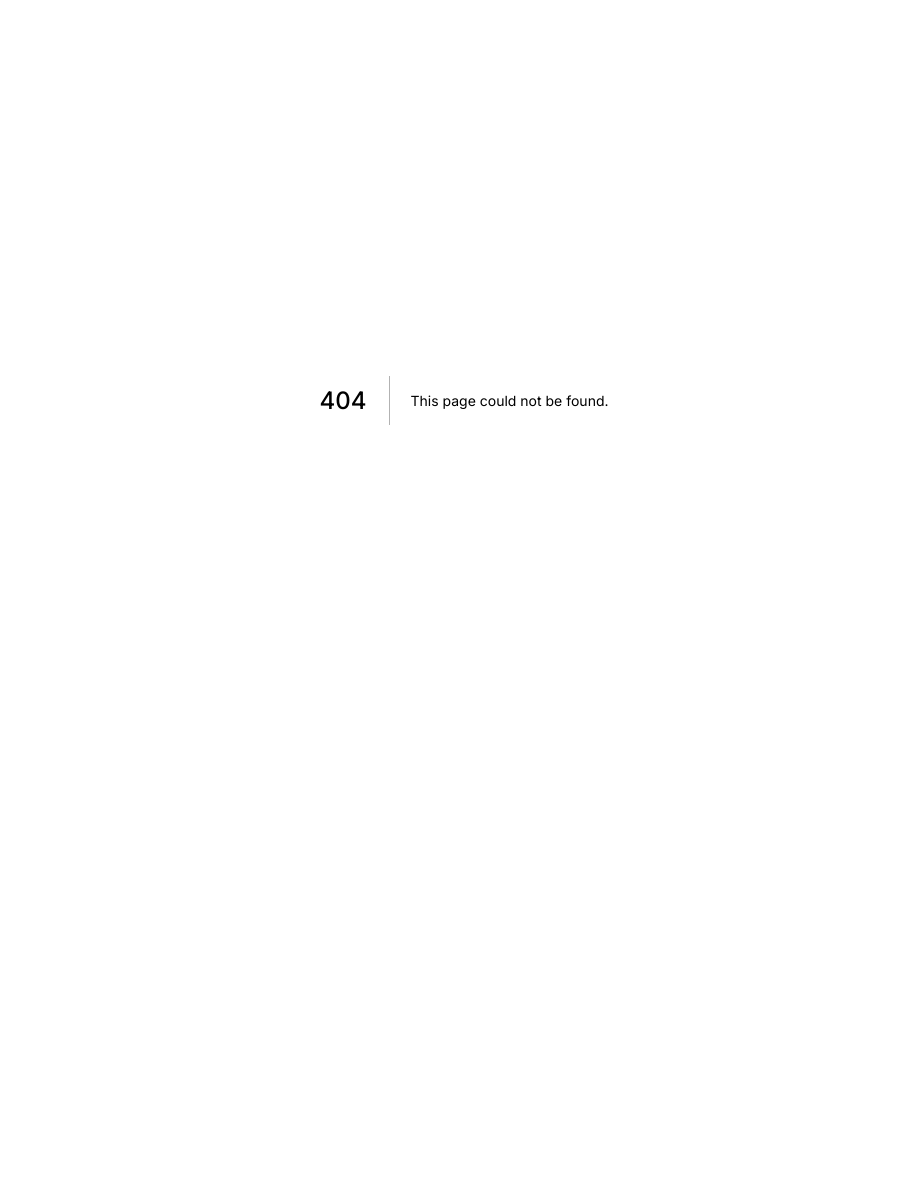
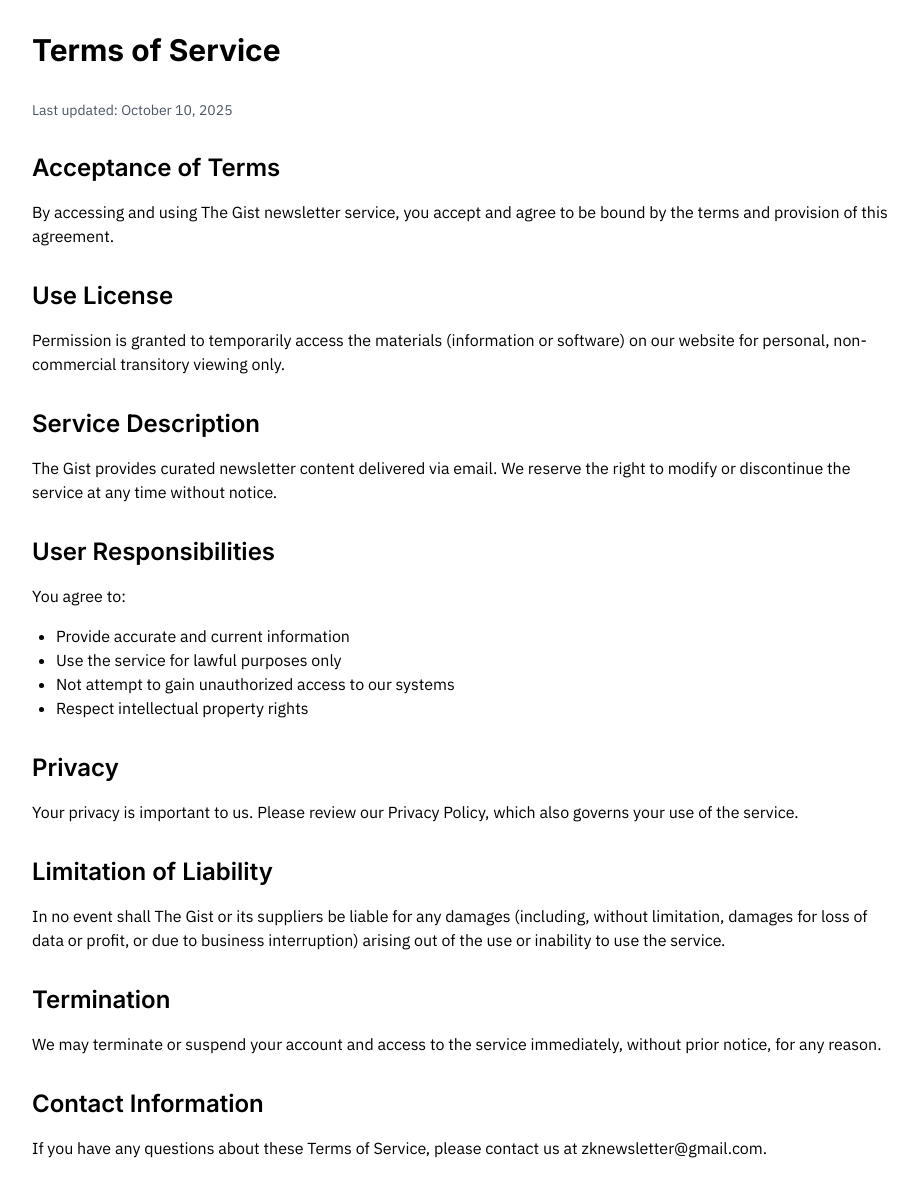
Before and after one commit to p55d2k/thegist, a Next.js app: page /terms in a window 1280 px wide. Before the commit this address had no page. Shown: the top 1196 px of the page, without its empty margins (176-1094 px from the left). Before the commit the page ends 800 px from the top, so only its background shows below. Built offline with nearby package versions, Linux system fonts and the light colour scheme.

Commit message:
feat: add privacy policy and terms of service pages with footer navigation links

```diff
--- a/app/page.tsx
+++ b/app/page.tsx
@@ -295,7 +295,7 @@
             </motion.div>
           </section>
 
-          <footer className="grid gap-6 text-sm text-slate-400 sm:grid-cols-2 sm:items-center">
+          <footer className="grid gap-6 text-sm text-slate-400 md:grid-cols-2 md:items-center">
             <div className="flex items-center gap-3">
               <div className="grid h-10 w-10 place-items-center rounded-xl bg-white/10 text-sm font-bold text-white">
                 <Logo dark className="h-7 w-7" />
@@ -307,27 +307,39 @@
                 </p>
               </div>
             </div>
-            <div className="flex flex-wrap justify-end gap-3 text-slate-400">
+            <div className="flex flex-wrap justify-center gap-2 text-slate-400 md:justify-end md:gap-3">
               <Link
                 href="https://github.com/p55d2k/thegist"
                 target="_blank"
-                className="inline-flex items-center gap-2 rounded-full border border-white/10 bg-white/5 px-4 py-2 transition hover:border-white/30 hover:text-white"
+                className="inline-flex items-center gap-2 rounded-full border border-white/10 bg-white/5 px-3 py-2 text-xs transition hover:border-white/30 hover:text-white sm:px-4 sm:text-sm"
               >
                 GitHub
-                <FiExternalLink />
+                <FiExternalLink className="text-xs sm:text-base" />
               </Link>
               <Link
                 href="mailto:zknewsletter@gmail.com"
-                className="inline-flex items-center gap-2 rounded-full border border-white/10 bg-white/5 px-4 py-2 transition hover:border-white/30 hover:text-white"
+                className="inline-flex items-center gap-2 rounded-full border border-white/10 bg-white/5 px-3 py-2 text-xs transition hover:border-white/30 hover:text-white sm:px-4 sm:text-sm"
               >
                 Contact
-                <FiMail />
+                <FiMail className="text-xs sm:text-base" />
               </Link>
               <Link
                 href="/status"
-                className="inline-flex items-center gap-2 rounded-full border border-white/10 bg-white/5 px-4 py-2 transition hover:border-white/30 hover:text-white"
+                className="inline-flex items-center gap-2 rounded-full border border-white/10 bg-white/5 px-3 py-2 text-xs transition hover:border-white/30 hover:text-white sm:px-4 sm:text-sm"
               >
                 <span>Status</span>
+              </Link>
+              <Link
+                href="/privacy"
+                className="inline-flex items-center gap-2 rounded-full border border-white/10 bg-white/5 px-3 py-2 text-xs transition hover:border-white/30 hover:text-white sm:px-4 sm:text-sm"
+              >
+                <span>Privacy</span>
+              </Link>
+              <Link
+                href="/terms"
+                className="inline-flex items-center gap-2 rounded-full border border-white/10 bg-white/5 px-3 py-2 text-xs transition hover:border-white/30 hover:text-white sm:px-4 sm:text-sm"
+              >
+                <span>Terms</span>
               </Link>
             </div>
           </footer>
--- /dev/null
+++ b/app/privacy/page.tsx
@@ -0,0 +1,75 @@
+import React from "react";
+
+export default function PrivacyPage() {
+  return (
+    <div className="max-w-4xl mx-auto px-4 py-8">
+      <h1 className="text-3xl font-bold mb-8">Privacy Policy</h1>
+
+      <div className="prose prose-lg">
+        <p className="text-sm text-gray-600 mb-8">
+          Last updated: October 10, 2025
+        </p>
+
+        <section className="mb-8">
+          <h2 className="text-2xl font-semibold mb-4">
+            Information We Collect
+          </h2>
+          <p className="mb-4">
+            We collect information you provide directly to us, such as when you
+            subscribe to our newsletter, create an account, or contact us for
+            support. This may include your email address, name, and any other
+            information you choose to provide.
+          </p>
+        </section>
+
+        <section className="mb-8">
+          <h2 className="text-2xl font-semibold mb-4">
+            How We Use Your Information
+          </h2>
+          <p className="mb-4">We use the information we collect to:</p>
+          <ul className="list-disc pl-6 mb-4">
+            <li>Send you newsletters and updates</li>
+            <li>Respond to your inquiries and provide customer support</li>
+            <li>Improve our services and develop new features</li>
+            <li>Comply with legal obligations</li>
+          </ul>
+        </section>
+
+        <section className="mb-8">
+          <h2 className="text-2xl font-semibold mb-4">Information Sharing</h2>
+          <p className="mb-4">
+            We do not sell, trade, or otherwise transfer your personal
+            information to third parties without your consent, except as
+            described in this policy or as required by law.
+          </p>
+        </section>
+
+        <section className="mb-8">
+          <h2 className="text-2xl font-semibold mb-4">Data Security</h2>
+          <p className="mb-4">
+            We implement appropriate security measures to protect your personal
+            information against unauthorized access, alteration, disclosure, or
+            destruction.
+          </p>
+        </section>
+
+        <section className="mb-8">
+          <h2 className="text-2xl font-semibold mb-4">Your Rights</h2>
+          <p className="mb-4">
+            You have the right to access, update, or delete your personal
+            information. You may also unsubscribe from our newsletter at any
+            time.
+          </p>
+        </section>
+
+        <section className="mb-8">
+          <h2 className="text-2xl font-semibold mb-4">Contact Us</h2>
+          <p className="mb-4">
+            If you have any questions about this Privacy Policy, please contact
+            us at zknewsletter@gmail.com.
+          </p>
+        </section>
+      </div>
+    </div>
+  );
+}
--- /dev/null
+++ b/app/terms/page.tsx
@@ -0,0 +1,88 @@
+import React from "react";
+
+export default function TermsPage() {
+  return (
+    <div className="max-w-4xl mx-auto px-4 py-8">
+      <h1 className="text-3xl font-bold mb-8">Terms of Service</h1>
+
+      <div className="prose prose-lg">
+        <p className="text-sm text-gray-600 mb-8">
+          Last updated: October 10, 2025
+        </p>
+
+        <section className="mb-8">
+          <h2 className="text-2xl font-semibold mb-4">Acceptance of Terms</h2>
+          <p className="mb-4">
+            By accessing and using The Gist newsletter service, you accept and
+            agree to be bound by the terms and provision of this agreement.
+          </p>
+        </section>
+
+        <section className="mb-8">
+          <h2 className="text-2xl font-semibold mb-4">Use License</h2>
+          <p className="mb-4">
+            Permission is granted to temporarily access the materials
+            (information or software) on our website for personal,
+            non-commercial transitory viewing only.
+          </p>
+        </section>
+
+        <section className="mb-8">
+          <h2 className="text-2xl font-semibold mb-4">Service Description</h2>
+          <p className="mb-4">
+            The Gist provides curated newsletter content delivered via email. We
+            reserve the right to modify or discontinue the service at any time
+            without notice.
+          </p>
+        </section>
+
+        <section className="mb-8">
+          <h2 className="text-2xl font-semibold mb-4">User Responsibilities</h2>
+          <p className="mb-4">You agree to:</p>
+          <ul className="list-disc pl-6 mb-4">
+            <li>Provide accurate and current information</li>
+            <li>Use the service for lawful purposes only</li>
+            <li>Not attempt to gain unauthorized access to our systems</li>
+            <li>Respect intellectual property rights</li>
+          </ul>
+        </section>
+
+        <section className="mb-8">
+          <h2 className="text-2xl font-semibold mb-4">Privacy</h2>
+          <p className="mb-4">
+            Your privacy is important to us. Please review our Privacy Policy,
+            which also governs your use of the service.
+          </p>
+        </section>
+
+        <section className="mb-8">
+          <h2 className="text-2xl font-semibold mb-4">
+            Limitation of Liability
+          </h2>
+          <p className="mb-4">
+            In no event shall The Gist or its suppliers be liable for any
+            damages (including, without limitation, damages for loss of data or
+            profit, or due to business interruption) arising out of the use or
+            inability to use the service.
+          </p>
+        </section>
+
+        <section className="mb-8">
+          <h2 className="text-2xl font-semibold mb-4">Termination</h2>
+          <p className="mb-4">
+            We may terminate or suspend your account and access to the service
+            immediately, without prior notice, for any reason.
+          </p>
+        </section>
+
+        <section className="mb-8">
+          <h2 className="text-2xl font-semibold mb-4">Contact Information</h2>
+          <p className="mb-4">
+            If you have any questions about these Terms of Service, please
+            contact us at zknewsletter@gmail.com.
+          </p>
+        </section>
+      </div>
+    </div>
+  );
+}
--- a/components/NewsletterSubscription.tsx
+++ b/components/NewsletterSubscription.tsx
@@ -1,6 +1,7 @@
 "use client";
 
 import { useState, useEffect } from "react";
+import Link from "next/link";
 import { motion } from "framer-motion";
 import { FiCpu } from "react-icons/fi";
 import { isValidEmail } from "@/lib/email";
@@ -200,7 +201,14 @@
         className="mt-6 text-center"
       >
         <p className="text-[10px] sm:text-xs uppercase tracking-[0.2em] sm:tracking-[0.3em] text-slate-400">
-          Your email is safe with us. Unsubscribe anytime.
+          Your email is safe with us. Unsubscribe anytime.{" "}
+          <Link href="/privacy" className="underline hover:text-white">
+            Privacy
+          </Link>{" "}
+          •{" "}
+          <Link href="/terms" className="underline hover:text-white">
+            Terms
+          </Link>
         </p>
       </motion.div>
     </motion.div>
```
